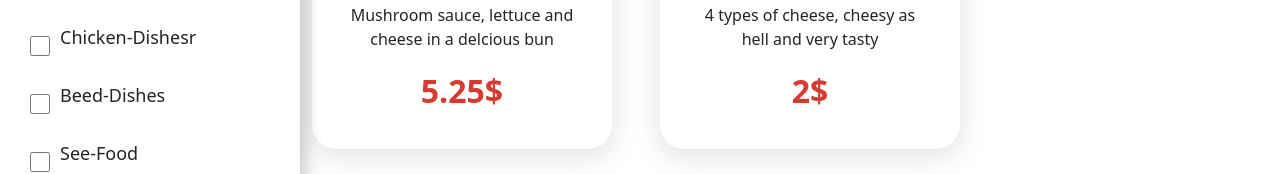
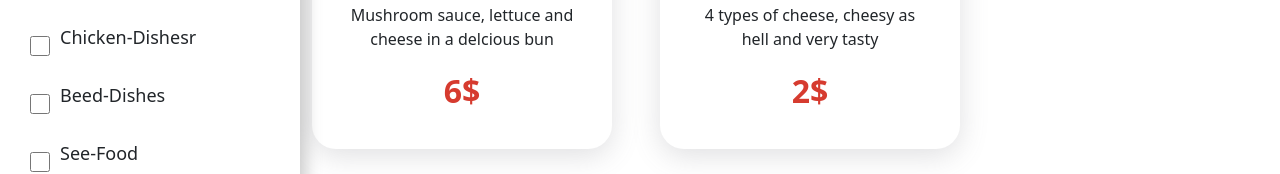
Before and after one commit to dachi-svg/Angular-Restaurant-Project, an Angular app in the folder AngularRest/: page / in a window 1280 px wide. Shown: the part 506-680 px from the top of the page. Built offline with nearby package versions, Linux system fonts and the light colour scheme.

Commit message:
card update

```diff
--- a/AngularRest/src/app/pages/home/home.component.html
+++ b/AngularRest/src/app/pages/home/home.component.html
@@ -56,7 +56,7 @@
           <button>Add to cart</button>
           <h2>Novelty Burger</h2>
           <span class="description">Mushroom sauce, lettuce and cheese in a delcious bun</span>
-          <span class="price">5.25<span>$</span></span>
+          <span class="price">6<span>$</span></span>
         </div>
           <div class="food-card">
           <img src="https://cdn3d.iconscout.com/3d/premium/thumb/pizza-8564489-6777459.png" alt="">
```
